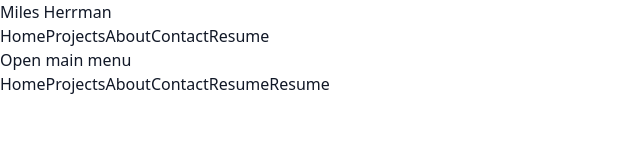
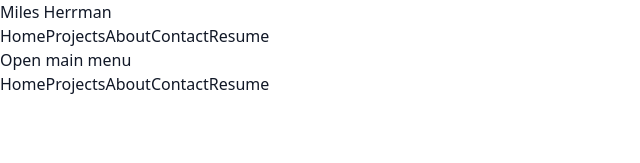
Before and after one commit to milesherrman/PortfolioWebsite, a Next.js app: page /navigation in a window 1280 px wide. Shown: the top 163 px of the page, without its empty margins (0-640 px from the left). Built offline with nearby package versions, Linux system fonts and the light colour scheme.

Commit message:
removing extra nav button

```diff
--- a/src/app/navigation/page.tsx
+++ b/src/app/navigation/page.tsx
@@ -119,13 +119,6 @@ export default function Navigation() {
             </Link>
           ))}
 
-          <Link
-            href="/resume"
-            onClick={() => setIsMobileMenuOpen(false)}
-            className="block px-4 py-3 text-base font-medium rounded-lg text-gray-700 hover:bg-gray-100 dark:text-gray-200 dark:hover:bg-gray-800 transition-all duration-200 active:scale-95"
-          >
-            Resume
-          </Link>
         </div>
       </div>
     </nav>
```
